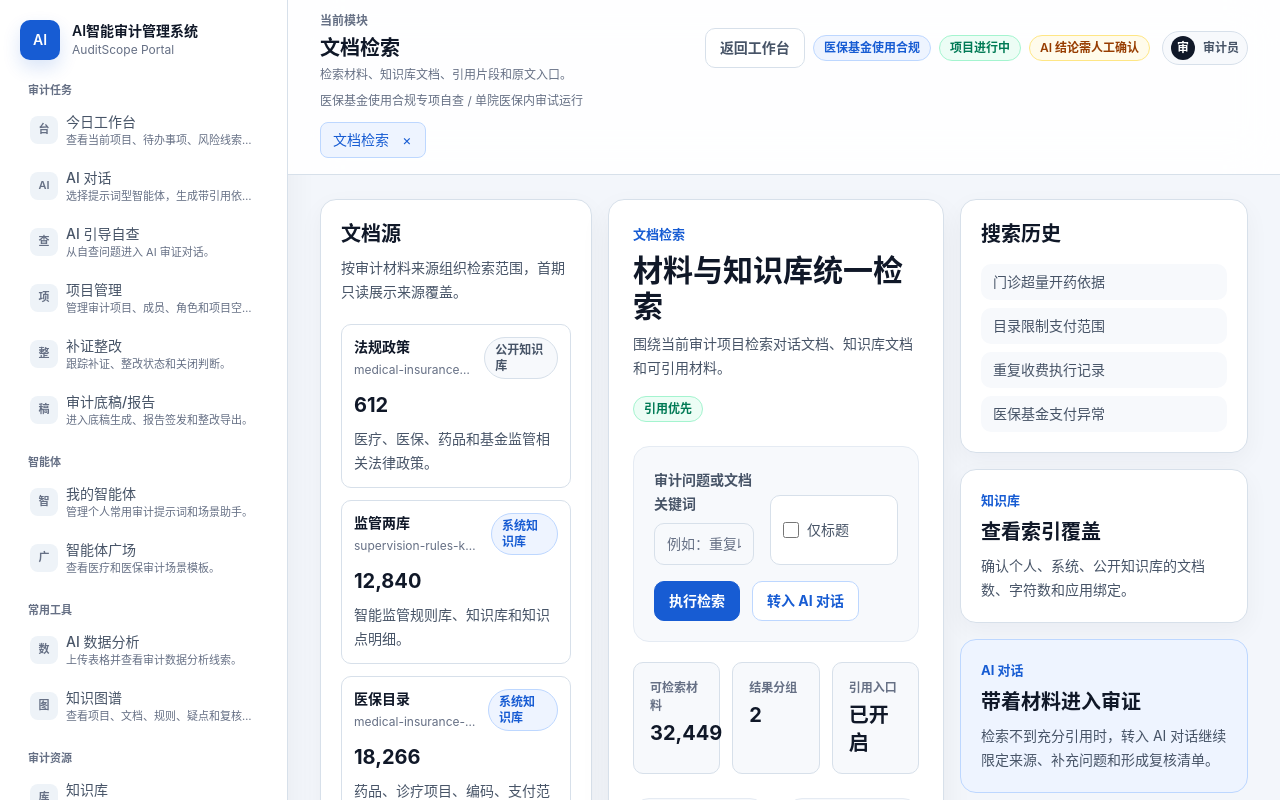
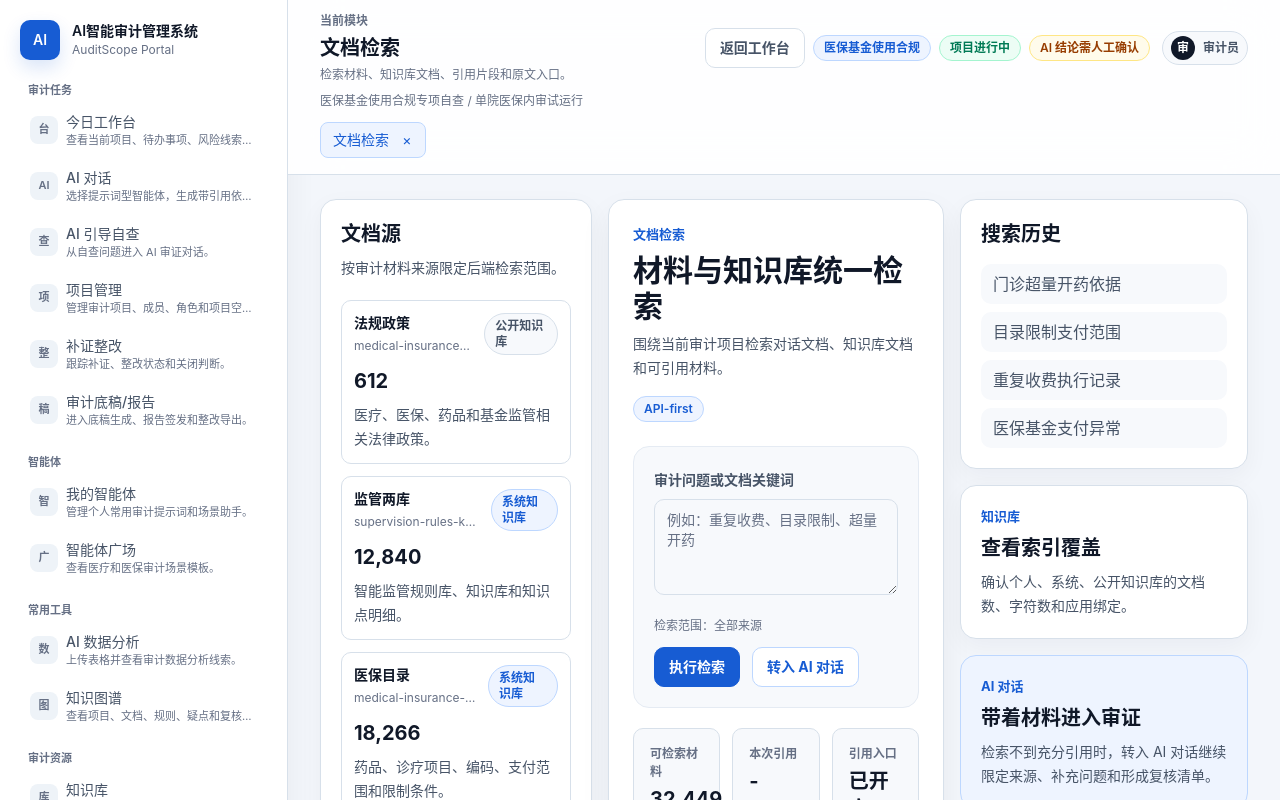
Before and after one commit to zjgulai/medical-audit, a Next.js app in the folder web/: page /documents in a window 1280 px wide. Shown: the top 800 px of the page. Built offline with nearby package versions, Linux system fonts and the light colour scheme.

Commit message:
接入文档检索后端查询

```diff
--- a/web/src/app/(workspace)/documents/page.tsx
+++ b/web/src/app/(workspace)/documents/page.tsx
@@ -1,4 +1,10 @@
+"use client";
+
+import { FormEvent, useMemo, useState } from "react";
+
 import { StatusPill } from "@/components/ui/status-pill";
+import { runKnowledgeQuery } from "@/lib/api-client";
+import type { QueryCitation, QueryResponse, SourceCollection } from "@/lib/api-types";
 import {
   conversationDocuments,
   documentCategoryStats,
@@ -7,17 +13,85 @@ import {
   PortalDocumentItem
 } from "@/lib/portal-data";
 
+type DocumentSearchState =
+  | { readonly status: "idle" }
+  | { readonly status: "loading" }
+  | { readonly status: "success"; readonly result: QueryResponse }
+  | { readonly status: "error"; readonly message: string };
+
+const SOURCE_COLLECTIONS: readonly SourceCollection[] = [
+  "medical-insurance-laws",
+  "supervision-rules-knowledge",
+  "medical-insurance-catalog",
+  "risk-negative-list"
+];
+
 export default function DocumentsPage() {
   const totalDocuments = documentCategoryStats.reduce((sum, category) => sum + category.documentCount, 0);
+  const [query, setQuery] = useState("");
+  const [selectedCollections, setSelectedCollections] = useState<readonly SourceCollection[]>([]);
+  const [searchState, setSearchState] = useState<DocumentSearchState>({ status: "idle" });
+
+  const selectedScopeText = useMemo(() => {
+    if (selectedCollections.length === 0) {
+      return "全部来源";
+    }
+    return documentCategoryStats
+      .filter((category) => selectedCollections.includes(category.sourceCollection as SourceCollection))
+      .map((category) => category.name)
+      .join("、");
+  }, [selectedCollections]);
+
+  async function submitSearch(event: FormEvent<HTMLFormElement>) {
+    event.preventDefault();
+    const normalizedQuery = query.trim();
+    if (!normalizedQuery) {
+      setSearchState({ status: "error", message: "请输入审计问题或文档关键词。" });
+      return;
+    }
+
+    setSearchState({ status: "loading" });
+    try {
+      const result = await runKnowledgeQuery({
+        question: normalizedQuery,
+        top_k: 8,
+        source_collections: selectedCollections
+      });
+      setSearchState({ status: "success", result });
+    } catch {
+      setSearchState({ status: "error", message: "检索失败。请确认后端检索已就绪后重试。" });
+    }
+  }
+
+  function toggleCollection(sourceCollection: string) {
+    if (!isSourceCollection(sourceCollection)) {
+      return;
+    }
+    setSelectedCollections((current) =>
+      current.includes(sourceCollection)
+        ? current.filter((item) => item !== sourceCollection)
+        : [...current, sourceCollection]
+    );
+  }
+
+  function runHistorySearch(item: string) {
+    setQuery(item);
+    setSearchState({ status: "idle" });
+  }
 
   return (
     <main className="grid min-w-0 gap-4 xl:grid-cols-[17rem_minmax(0,1fr)_18rem]">
       <aside className="audit-panel-rail min-w-0 p-5">
         <h2 className="audit-section-title">文档源</h2>
-        <p className="audit-copy mt-2">按审计材料来源组织检索范围，首期只读展示来源覆盖。</p>
+        <p className="audit-copy mt-2">按审计材料来源限定后端检索范围。</p>
         <div className="mt-5 space-y-3">
           {documentCategoryStats.map((category) => (
-            <DocumentSourceCard key={category.id} category={category} />
+            <DocumentSourceCard
+              category={category}
+              key={category.id}
+              onToggle={() => toggleCollection(category.sourceCollection)}
+              selected={selectedCollections.includes(category.sourceCollection as SourceCollection)}
+            />
           ))}
         </div>
       </aside>
@@ -29,41 +103,51 @@ export default function DocumentsPage() {
             <h1 className="audit-page-title">材料与知识库统一检索</h1>
             <p className="audit-copy mt-2 max-w-3xl">围绕当前审计项目检索对话文档、知识库文档和可引用材料。</p>
           </div>
-          <StatusPill tone="success">引用优先</StatusPill>
+          <StatusPill tone={searchState.status === "success" ? "success" : "info"}>API-first</StatusPill>
         </div>
 
-        <form className="audit-panel-muted mt-6 p-5" action="/knowledge-query">
-          <div className="grid gap-4 lg:grid-cols-[minmax(0,1fr)_8rem]">
-            <label className="block">
+        <form className="audit-panel-muted mt-6 p-5" onSubmit={submitSearch}>
+          <label className="block" htmlFor="document-query">
             <span className="audit-label">审计问题或文档关键词</span>
-              <input
-                className="audit-focus-ring audit-input mt-2 px-3 py-2.5"
-                name="q"
+            <textarea
+              className="audit-focus-ring audit-input mt-2 min-h-24 resize-y px-3 py-2.5 leading-6"
+              id="document-query"
+              onChange={(event) => setQuery(event.target.value)}
               placeholder="例如：重复收费、目录限制、超量开药"
+              value={query}
             />
           </label>
-            <label className="audit-focus-ring mt-7 flex items-center gap-2 rounded-[var(--audit-radius-md)] border border-[var(--audit-line)] bg-white px-3 py-2.5 text-sm text-[var(--audit-ink-muted)]">
-              <input className="size-4" type="checkbox" name="title_only" value="1" />
-              仅标题
-            </label>
-          </div>
-          <div className="mt-4 flex flex-wrap gap-3">
-            <button className="audit-focus-ring audit-btn audit-btn-primary" type="submit">
-              执行检索
+          <div className="mt-4 flex flex-wrap items-center justify-between gap-3">
+            <div className="audit-meta">检索范围：{selectedScopeText}</div>
+            <div className="flex flex-wrap gap-3">
+              <button
+                className="audit-focus-ring audit-btn audit-btn-primary"
+                disabled={searchState.status === "loading"}
+                type="submit"
+              >
+                {searchState.status === "loading" ? "检索中" : "执行检索"}
               </button>
               <a
                 className="audit-focus-ring audit-btn audit-btn-secondary"
-              href="/chat"
+                href={`/chat${query.trim() ? `?question=${encodeURIComponent(query.trim())}` : ""}`}
               >
                 转入 AI 对话
               </a>
+            </div>
           </div>
         </form>
 
         <div className="mt-5 grid gap-3 sm:grid-cols-3">
           <Metric label="可检索材料" value={totalDocuments.toLocaleString()} />
-          <Metric label="结果分组" value="2" />
+          <Metric
+            label="本次引用"
+            value={searchState.status === "success" ? String(searchState.result.citations.length) : "-"}
+          />
           <Metric label="引用入口" value="已开启" />
+        </div>
+
+        <div className="mt-6">
+          <DocumentSearchResult state={searchState} />
         </div>
 
         <div className="mt-6 grid gap-5 lg:grid-cols-2">
@@ -77,13 +161,14 @@ export default function DocumentsPage() {
           <h2 className="audit-section-title">搜索历史</h2>
           <div className="mt-4 space-y-2">
             {documentSearchHistory.map((item) => (
-              <a
+              <button
+                className="audit-focus-ring block w-full rounded-[var(--audit-radius-md)] bg-[var(--audit-surface-muted)] px-3 py-2 text-left text-sm text-[var(--audit-ink-muted)] hover:bg-[var(--audit-surface-subtle)] hover:text-[var(--audit-ink)]"
                 key={item}
-                className="audit-focus-ring block rounded-[var(--audit-radius-md)] bg-[var(--audit-surface-muted)] px-3 py-2 text-sm text-[var(--audit-ink-muted)] hover:bg-[var(--audit-surface-subtle)] hover:text-[var(--audit-ink)]"
-                href={`/knowledge-query?q=${encodeURIComponent(item)}`}
+                onClick={() => runHistorySearch(item)}
+                type="button"
               >
                 {item}
-              </a>
+              </button>
             ))}
           </div>
         </section>
@@ -104,18 +189,130 @@ export default function DocumentsPage() {
   );
 }
 
-function DocumentSourceCard({ category }: { readonly category: (typeof documentCategoryStats)[number] }) {
+function DocumentSourceCard({
+  category,
+  onToggle,
+  selected
+}: {
+  readonly category: (typeof documentCategoryStats)[number];
+  readonly onToggle: () => void;
+  readonly selected: boolean;
+}) {
   return (
-    <article className="rounded-[var(--audit-radius-md)] border border-[var(--audit-line)] bg-white p-3">
+    <button
+      aria-pressed={selected}
+      className={`audit-focus-ring w-full rounded-[var(--audit-radius-md)] border p-3 text-left transition ${
+        selected ? "border-[var(--audit-primary-line)] bg-[var(--audit-primary-soft)]" : "border-[var(--audit-line)] bg-white"
+      }`}
+      onClick={onToggle}
+      type="button"
+    >
       <div className="flex items-start justify-between gap-3">
         <div className="min-w-0">
           <h3 className="truncate text-sm font-semibold text-[var(--audit-ink)]">{category.name}</h3>
           <p className="audit-meta mt-1 truncate">{category.sourceCollection}</p>
         </div>
-        <StatusPill tone={category.scope === "公开知识库" ? "neutral" : "info"}>{category.scope}</StatusPill>
+        <StatusPill tone={selected ? "info" : category.scope === "公开知识库" ? "neutral" : "info"}>{category.scope}</StatusPill>
       </div>
       <p className="audit-metric-value-sm mt-3">{category.documentCount.toLocaleString()}</p>
       <p className="audit-copy mt-2">{category.description}</p>
+    </button>
+  );
+}
+
+function DocumentSearchResult({ state }: { readonly state: DocumentSearchState }) {
+  if (state.status === "idle") {
+    return (
+      <section className="audit-panel-muted p-5">
+        <h2 className="audit-section-title">等待检索</h2>
+        <p className="audit-copy mt-2">提交后会展示后端返回的引用片段、原文入口和证据分组。</p>
+      </section>
+    );
+  }
+
+  if (state.status === "loading") {
+    return (
+      <section className="audit-panel-muted p-5">
+        <h2 className="audit-section-title">正在检索知识库</h2>
+        <p className="audit-copy mt-2">后端正在按来源过滤检索可引用材料。</p>
+      </section>
+    );
+  }
+
+  if (state.status === "error") {
+    return (
+      <section className="rounded-[var(--audit-radius-md)] border border-red-200 bg-red-50 p-5">
+        <h2 className="audit-section-title text-red-900">检索未完成</h2>
+        <p className="mt-2 text-sm leading-6 text-red-800">{state.message}</p>
+      </section>
+    );
+  }
+
+  const { result } = state;
+  const chatHref = `/chat?question=${encodeURIComponent(result.question)}`;
+  return (
+    <section className="audit-panel-muted p-5">
+      <div className="flex flex-wrap items-start justify-between gap-4">
+        <div>
+          <p className="audit-kicker">检索结果</p>
+          <h2 className="audit-section-title mt-2">{result.question}</h2>
+        </div>
+        <StatusPill tone={result.citations.length > 0 ? "success" : "warning"}>
+          {result.citations.length} 条引用
+        </StatusPill>
+      </div>
+      <p className="audit-copy mt-4">{result.answer}</p>
+      <div className="mt-4 flex flex-wrap gap-2">
+        <span className="audit-chip">confidence: {result.confidence}</span>
+        <span className="audit-chip">fallback: {result.fallback_used ? "yes" : "no"}</span>
+        <span className="audit-chip">query_log_index: {result.query_log_index}</span>
+      </div>
+      <div className="mt-5 space-y-4">
+        <div className="space-y-3">
+          {result.citations.map((citation) => (
+            <DocumentCitationCard citation={citation} key={citation.citation_id} />
+          ))}
+        </div>
+        <aside className="rounded-[var(--audit-radius-md)] border border-[var(--audit-line)] bg-white p-4">
+          <h3 className="audit-compact-title">证据分组</h3>
+          <div className="mt-3 space-y-3">
+            {result.basis_groups.map((group) => (
+              <div key={`${group.evidence_type}-${group.title}`}>
+                <p className="audit-card-title">{group.title}</p>
+                <p className="audit-meta mt-1">
+                  {group.evidence_type} / {group.items.length} 条依据
+                </p>
+              </div>
+            ))}
+          </div>
+          <a className="audit-focus-ring audit-btn audit-btn-primary mt-5" href={chatHref}>
+            转入对话审证
+          </a>
+        </aside>
+      </div>
+    </section>
+  );
+}
+
+function DocumentCitationCard({ citation }: { readonly citation: QueryCitation }) {
+  return (
+    <article className="rounded-[var(--audit-radius-md)] border border-[var(--audit-line)] bg-white p-4">
+      <div className="flex flex-wrap items-start justify-between gap-3">
+        <div className="min-w-0">
+          <p className="audit-compact-title">
+            {citation.marker} / {citation.evidence_type}
+          </p>
+          <p className="audit-meta mt-1 break-words">{locatorSummary(citation.locator)}</p>
+        </div>
+        <a
+          className="audit-focus-ring audit-btn audit-btn-neutral min-h-8 px-3 py-1.5 text-xs"
+          href={`/pages/preview/${citation.chunk_id}`}
+        >
+          核验原文
+        </a>
+      </div>
+      <p className="audit-copy mt-3">{citation.snippet}</p>
+      <p className="mt-3 break-all font-mono text-xs leading-5 text-[var(--audit-ink-subtle)]">chunk: {citation.chunk_id}</p>
     </article>
   );
 }
@@ -168,3 +365,33 @@ function Metric({ label, value }: { readonly label: string; readonly value: stri
     </div>
   );
 }
+
+function isSourceCollection(value: string): value is SourceCollection {
+  return SOURCE_COLLECTIONS.includes(value as SourceCollection);
+}
+
+function locatorSummary(locator: Record<string, unknown>): string {
+  const source = stringValue(locator.source_path) ?? stringValue(locator.file_name) ?? "unknown source";
+  const page = numberOrStringValue(locator.page_number);
+  const lineStart = numberOrStringValue(locator.line_start);
+  const lineEnd = numberOrStringValue(locator.line_end);
+
+  if (page !== undefined) {
+    return `${source} / page ${page}`;
+  }
+  if (lineStart !== undefined) {
+    return `${source} / lines ${lineStart}${lineEnd !== undefined ? `-${lineEnd}` : ""}`;
+  }
+  return source;
+}
+
+function stringValue(value: unknown): string | undefined {
+  return typeof value === "string" && value.trim() ? value : undefined;
+}
+
+function numberOrStringValue(value: unknown): string | undefined {
+  if (typeof value === "number") {
+    return String(value);
+  }
+  return stringValue(value);
+}
```
Also changed, not shown: 2 other files (tests, documents, lock files or other folders). Lines whose indentation alone changed are shown as unchanged.
